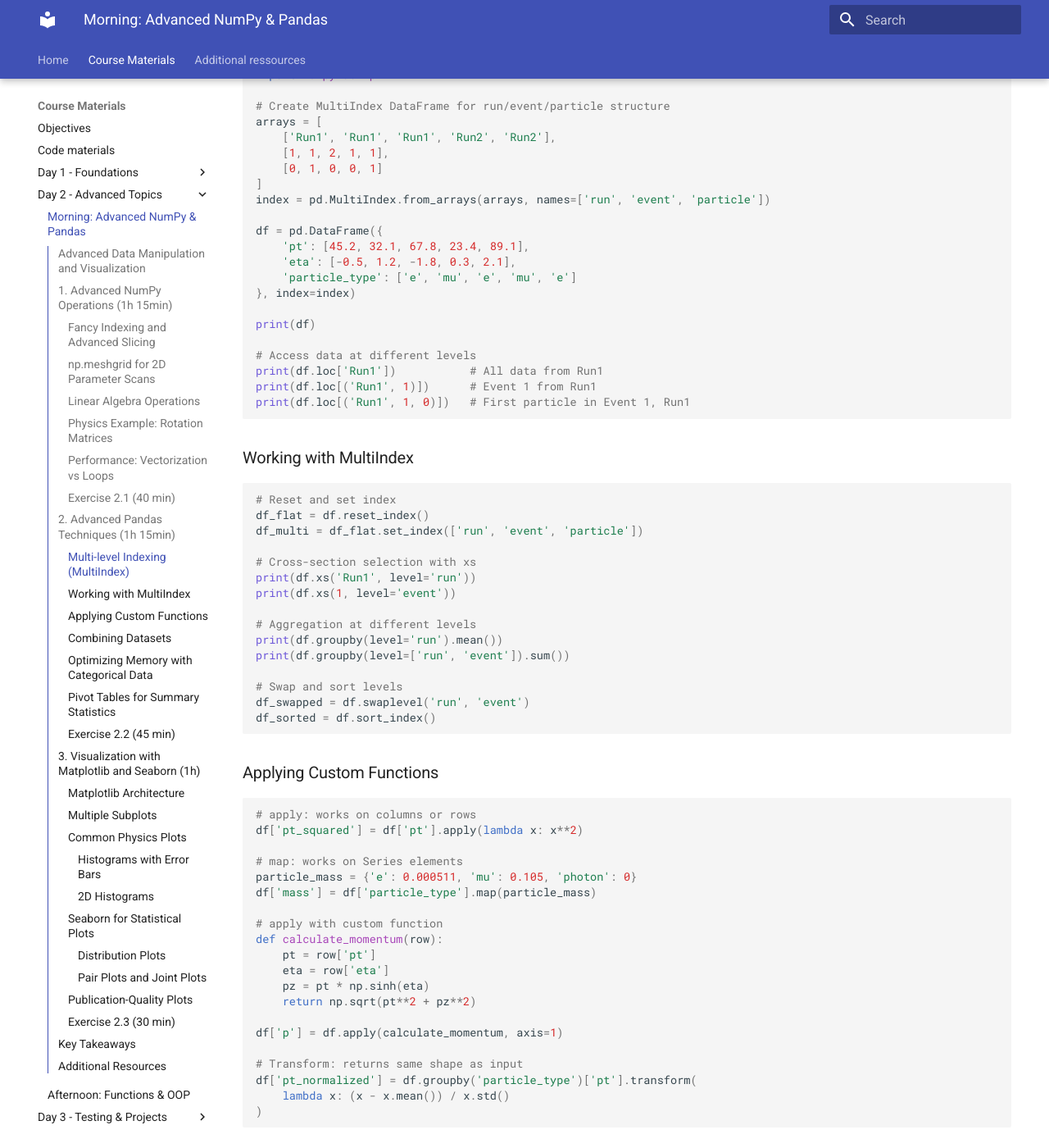
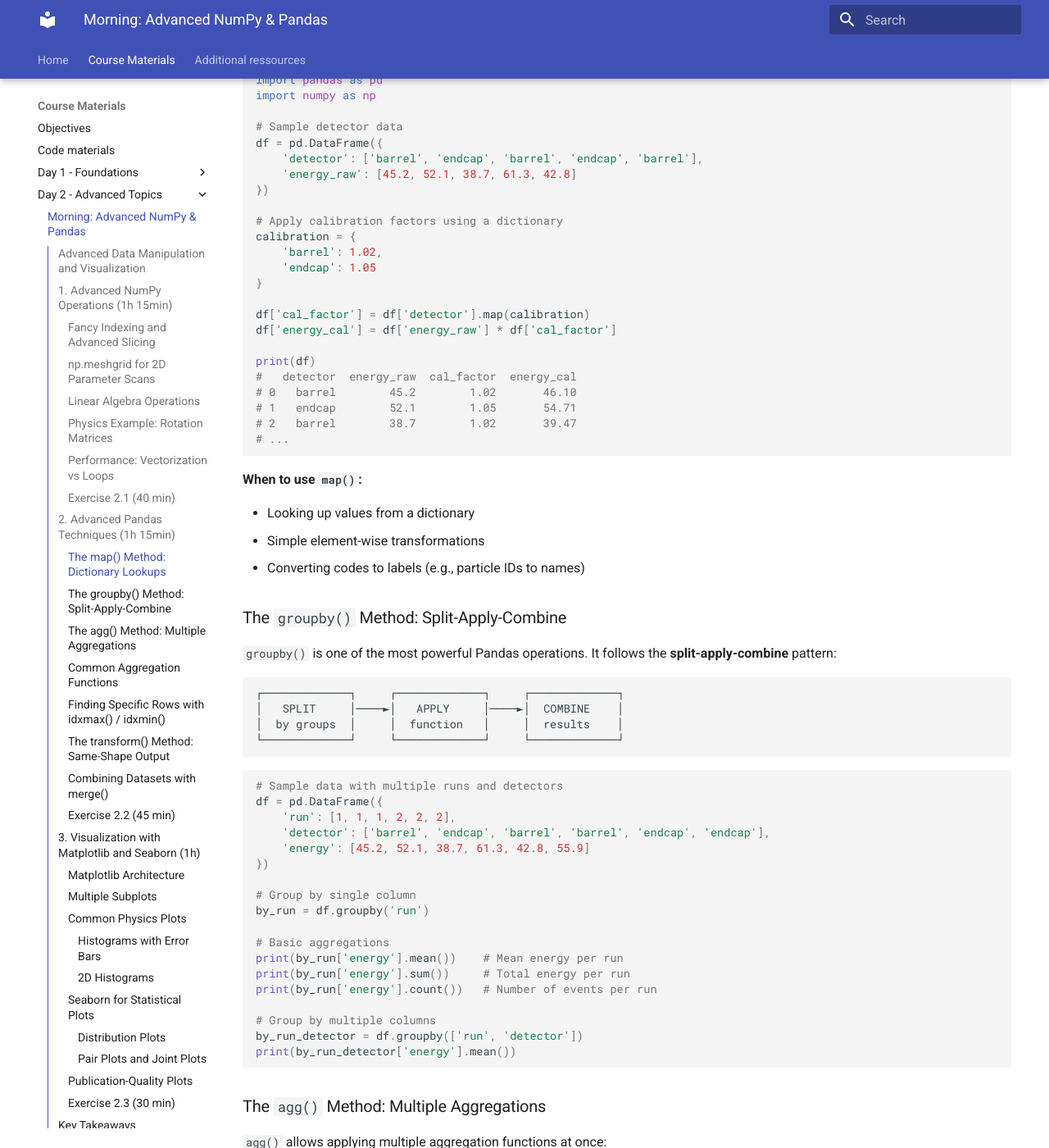
Before and after one commit to OpenAdalab/course_initiation_scientific_python, an MkDocs documentation site: the page built from docs/day2_morning.md, in a window 1280 px wide and 1400 px high, scrolled down 3626 px. Shown: the whole window at 82% size. Built offline with MkDocs 1.6.1 and Material for MkDocs 9.7.7, drawn with Linux system fonts in a browser that asks for light colours; some of the changed text lies outside the part shown.

Commit message:
update: focus on groupy and agg concepts instead of pivot table

````diff
--- a/docs/day2_morning.md
+++ b/docs/day2_morning.md
@@ -167,181 +167,236 @@ print(f"Speedup: {time_loop/time_vec:.1f}x")
 
 ## 2. Advanced Pandas Techniques (1h 15min)
 
-### Multi-level Indexing (MultiIndex)
+### The `map()` Method: Dictionary Lookups
 
-MultiIndex allows hierarchical indexing for complex data structures:
+The `map()` method applies a mapping (dictionary or function) to each element of a Series. It's perfect for lookups and simple transformations:
 
 ```python
 import pandas as pd
 import numpy as np
 
-# Create MultiIndex DataFrame for run/event/particle structure
-arrays = [
-    ['Run1', 'Run1', 'Run1', 'Run2', 'Run2'],
-    [1, 1, 2, 1, 1],
-    [0, 1, 0, 0, 1]
-]
-index = pd.MultiIndex.from_arrays(arrays, names=['run', 'event', 'particle'])
+# Sample detector data
+df = pd.DataFrame({
+    'detector': ['barrel', 'endcap', 'barrel', 'endcap', 'barrel'],
+    'energy_raw': [45.2, 52.1, 38.7, 61.3, 42.8]
+})
 
-df = pd.DataFrame({
-    'pt': [45.2, 32.1, 67.8, 23.4, 89.1],
-    'eta': [-0.5, 1.2, -1.8, 0.3, 2.1],
-    'particle_type': ['e', 'mu', 'e', 'mu', 'e']
-}, index=index)
+# Apply calibration factors using a dictionary
+calibration = {
+    'barrel': 1.02,
+    'endcap': 1.05
+}
+
+df['cal_factor'] = df['detector'].map(calibration)
+df['energy_cal'] = df['energy_raw'] * df['cal_factor']
 
 print(df)
-
-# Access data at different levels
-print(df.loc['Run1'])           # All data from Run1
-print(df.loc[('Run1', 1)])      # Event 1 from Run1
-print(df.loc[('Run1', 1, 0)])   # First particle in Event 1, Run1
+#   detector  energy_raw  cal_factor  energy_cal
+# 0   barrel        45.2        1.02       46.10
+# 1   endcap        52.1        1.05       54.71
+# 2   barrel        38.7        1.02       39.47
+# ...
 ```
 
-### Working with MultiIndex
+**When to use `map()`:**
+
+- Looking up values from a dictionary
+- Simple element-wise transformations
+- Converting codes to labels (e.g., particle IDs to names)
+
+### The `groupby()` Method: Split-Apply-Combine
+
+`groupby()` is one of the most powerful Pandas operations. It follows the **split-apply-combine** pattern:
+
+```
+┌─────────────┐     ┌─────────────┐     ┌─────────────┐
+│   SPLIT     │────►│   APPLY     │────►│  COMBINE    │
+│  by groups  │     │  function   │     │  results    │
+└─────────────┘     └─────────────┘     └─────────────┘
+```
 
 ```python
-# Reset and set index
-df_flat = df.reset_index()
-df_multi = df_flat.set_index(['run', 'event', 'particle'])
+# Sample data with multiple runs and detectors
+df = pd.DataFrame({
+    'run': [1, 1, 1, 2, 2, 2],
+    'detector': ['barrel', 'endcap', 'barrel', 'barrel', 'endcap', 'endcap'],
+    'energy': [45.2, 52.1, 38.7, 61.3, 42.8, 55.9]
+})
 
-# Cross-section selection with xs
-print(df.xs('Run1', level='run'))
-print(df.xs(1, level='event'))
+# Group by single column
+by_run = df.groupby('run')
 
-# Aggregation at different levels
-print(df.groupby(level='run').mean())
-print(df.groupby(level=['run', 'event']).sum())
+# Basic aggregations
+print(by_run['energy'].mean())    # Mean energy per run
+print(by_run['energy'].sum())     # Total energy per run
+print(by_run['energy'].count())   # Number of events per run
 
-# Swap and sort levels
-df_swapped = df.swaplevel('run', 'event')
-df_sorted = df.sort_index()
+# Group by multiple columns
+by_run_detector = df.groupby(['run', 'detector'])
+print(by_run_detector['energy'].mean())
 ```
 
-### Applying Custom Functions
+### The `agg()` Method: Multiple Aggregations
+
+`agg()` allows applying multiple aggregation functions at once:
 
 ```python
-# apply: works on columns or rows
-df['pt_squared'] = df['pt'].apply(lambda x: x**2)
+# Single column, multiple functions
+stats = df.groupby('run')['energy'].agg(['mean', 'std', 'min', 'max', 'count'])
+print(stats)
+#       mean        std   min   max  count
+# run
+# 1    45.33   6.70...  38.7  52.1      3
+# 2    53.33   9.42...  42.8  61.3      3
 
-# map: works on Series elements
-particle_mass = {'e': 0.000511, 'mu': 0.105, 'photon': 0}
-df['mass'] = df['particle_type'].map(particle_mass)
+# Multiple columns, different functions
+summary = df.groupby('run').agg({
+    'energy': ['mean', 'std'],    # Mean and std for energy
+    'detector': 'count'           # Count of detectors (= number of rows)
+})
+print(summary)
 
-# apply with custom function
-def calculate_momentum(row):
-    pt = row['pt']
-    eta = row['eta']
-    pz = pt * np.sinh(eta)
-    return np.sqrt(pt**2 + pz**2)
+# Rename columns for clarity
+summary.columns = ['energy_mean', 'energy_std', 'n_events']
+print(summary)
+```
 
-df['p'] = df.apply(calculate_momentum, axis=1)
+### Common Aggregation Functions
 
-# Transform: returns same shape as input
-df['pt_normalized'] = df.groupby('particle_type')['pt'].transform(
+| Function | Description | Example |
+|----------|-------------|---------|
+| `mean()` | Average value | Mean energy per run |
+| `sum()` | Total | Total pT in event |
+| `count()` | Number of non-null values | Particles per event |
+| `min()` / `max()` | Minimum / Maximum | Leading particle pT |
+| `std()` | Standard deviation | Energy spread |
+| `first()` / `last()` | First / Last value | First particle in event |
+
+### Finding Specific Rows with `idxmax()` / `idxmin()`
+
+To find which row has the maximum or minimum value:
+
+```python
+# Particle data with multiple particles per event
+particles = pd.DataFrame({
+    'event': [1, 1, 1, 2, 2, 3],
+    'particle_type': ['e', 'mu', 'photon', 'e', 'mu', 'e'],
+    'pt': [45.2, 32.1, 12.5, 67.8, 23.4, 89.1]
+})
+
+# Find index of leading (highest pT) particle in each event
+leading_idx = particles.groupby('event')['pt'].idxmax()
+print(leading_idx)
+# event
+# 1    0
+# 2    3
+# 3    5
+
+# Get the actual rows
+leading_particles = particles.loc[leading_idx]
+print(leading_particles)
+#    event particle_type    pt
+# 0      1             e  45.2
+# 3      2             e  67.8
+# 5      3             e  89.1
+```
+
+### The `transform()` Method: Same-Shape Output
+
+Unlike `agg()` which reduces data, `transform()` returns data with the same shape as the input. Useful for adding group-level statistics back to the DataFrame:
+
+```python
+# Add mean energy per run as a new column
+df['run_mean_energy'] = df.groupby('run')['energy'].transform('mean')
+
+# Normalize energy within each run
+df['energy_normalized'] = df.groupby('run')['energy'].transform(
     lambda x: (x - x.mean()) / x.std()
 )
+
+print(df)
 ```
 
-### Combining Datasets
+### Combining Datasets with `merge()`
 
 ```python
-# merge: SQL-style joins
+# Event-level information
 events = pd.DataFrame({
     'event_id': [1, 2, 3],
     'luminosity': [1.5e33, 1.6e33, 1.4e33],
     'trigger': [True, False, True]
 })
 
+# Particle-level information
 particles = pd.DataFrame({
     'event_id': [1, 1, 2, 3, 3],
     'particle': ['e', 'mu', 'e', 'mu', 'e'],
     'pt': [30, 25, 45, 20, 35]
 })
 
-# Inner join (default)
+# Merge: add event info to each particle
 merged = pd.merge(particles, events, on='event_id')
+print(merged)
 
-# Left join: keep all particles
-merged_left = pd.merge(particles, events, on='event_id', how='left')
-
-# concat: stack DataFrames
-run1 = pd.DataFrame({'event': [1, 2], 'energy': [100, 150]})
-run2 = pd.DataFrame({'event': [1, 2], 'energy': [120, 180]})
-
-# Vertical stacking
-all_runs = pd.concat([run1, run2], keys=['run1', 'run2'])
-
-# Horizontal stacking
-combined = pd.concat([run1, run2], axis=1, keys=['run1', 'run2'])
+# Filter to triggered events only
+triggered = merged[merged['trigger'] == True]
 ```
 
-### Optimizing Memory with Categorical Data
+??? tip "Advanced: Pivot Tables for Summary Statistics"
+    Pivot tables provide a spreadsheet-style summary across two dimensions:
 
-```python
-# Large dataset with repeating strings
-n = 1_000_000
-df = pd.DataFrame({
-    'particle_type': np.random.choice(['electron', 'muon', 'photon'], n),
-    'detector': np.random.choice(['barrel', 'endcap'], n),
-    'energy': np.random.exponential(50, n)
-})
+    ```python
+    # Basic pivot table: mean energy by run and detector
+    pivot = pd.pivot_table(
+        df,
+        values='energy',
+        index='run',
+        columns='detector',
+        aggfunc='mean'
+    )
+    print(pivot)
+    #          barrel  endcap
+    # run
+    # 1         41.95   52.10
+    # 2         61.30   49.35
 
-print(f"Memory usage (object): {df.memory_usage(deep=True).sum() / 1e6:.1f} MB")
+    # Multiple aggregation functions
+    pivot_multi = pd.pivot_table(
+        df,
+        values='energy',
+        index='run',
+        columns='detector',
+        aggfunc=['mean', 'std', 'count']
+    )
+    ```
 
-# Convert to categorical
-df['particle_type'] = df['particle_type'].astype('category')
-df['detector'] = df['detector'].astype('category')
+??? tip "Advanced: Multi-level Indexing (MultiIndex)"
+    MultiIndex allows hierarchical indexing for complex data structures:
 
-print(f"Memory usage (category): {df.memory_usage(deep=True).sum() / 1e6:.1f} MB")
-```
+    ```python
+    # Create MultiIndex DataFrame
+    df_multi = df.set_index(['run', 'detector'])
+    print(df_multi)
 
-### Pivot Tables for Summary Statistics
+    # Access data at different levels
+    print(df_multi.loc[1])              # All data from run 1
+    print(df_multi.loc[(1, 'barrel')])  # Run 1, barrel only
 
-Pivot tables are powerful for summarizing data across multiple dimensions:
+    # Cross-section selection with xs
+    print(df_multi.xs('barrel', level='detector'))  # All barrel data
+    ```
 
-```python
-# Sample detector data
-df = pd.DataFrame({
-    'run': [1, 1, 1, 2, 2, 2],
-    'detector': ['barrel', 'barrel', 'endcap', 'barrel', 'endcap', 'endcap'],
-    'energy': [45.2, 52.1, 38.7, 61.3, 42.8, 55.9]
-})
+??? tip "Advanced: Memory Optimization with Categorical Data"
+    For large datasets with repeating string values, use categorical dtype:
 
-# Basic pivot table: mean energy by run and detector
-pivot = pd.pivot_table(
-    df,
-    values='energy',
-    index='run',
-    columns='detector',
-    aggfunc='mean'
-)
-print(pivot)
-#          barrel  endcap
-# run
-# 1         48.65   38.70
-# 2         61.30   49.35
+    ```python
+    # Convert string columns to categorical
+    df['detector'] = df['detector'].astype('category')
+    df['particle_type'] = df['particle_type'].astype('category')
 
-# Multiple aggregation functions
-pivot_multi = pd.pivot_table(
-    df,
-    values='energy',
-    index='run',
-    columns='detector',
-    aggfunc=['mean', 'std', 'count']
-)
-print(pivot_multi)
-
-# Add margins (row/column totals)
-pivot_margins = pd.pivot_table(
-    df,
-    values='energy',
-    index='run',
-    columns='detector',
-    aggfunc='mean',
-    margins=True,
-    margins_name='Total'
-)
-```
+    # Can reduce memory usage by 90%+ for string columns
+    print(df.memory_usage(deep=True))
+    ```
 
 ### Exercise 2.2 (45 min)
 
@@ -349,8 +404,8 @@ pivot_margins = pd.pivot_table(
 
 | Level | Task |
 |-------|------|
-| **Beginner** | Apply energy calibrations, create pivot tables for run statistics |
-| **Advanced** | Build hierarchical data structure (run → event → particle), optimize memory |
+| **Beginner** | Apply energy calibrations with `map()`, calculate statistics with `groupby()` and `agg()` |
+| **Advanced** | Build hierarchical data analysis (run → event → particle), find leading particles |
 
 ---
 
````
Also changed, not shown: 1 other file.
